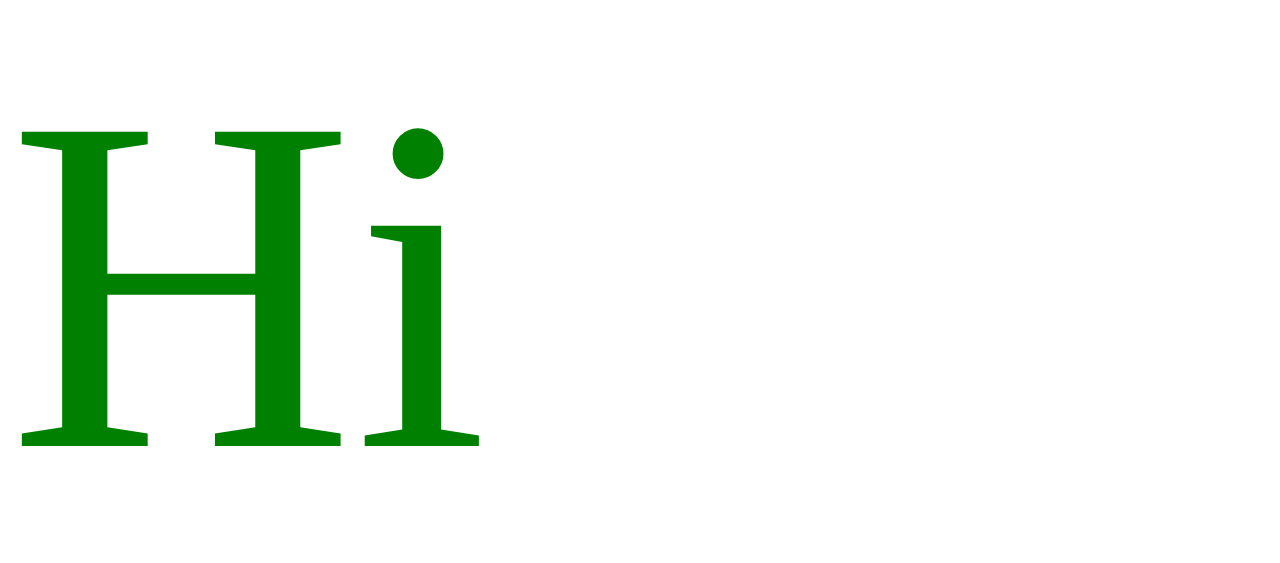
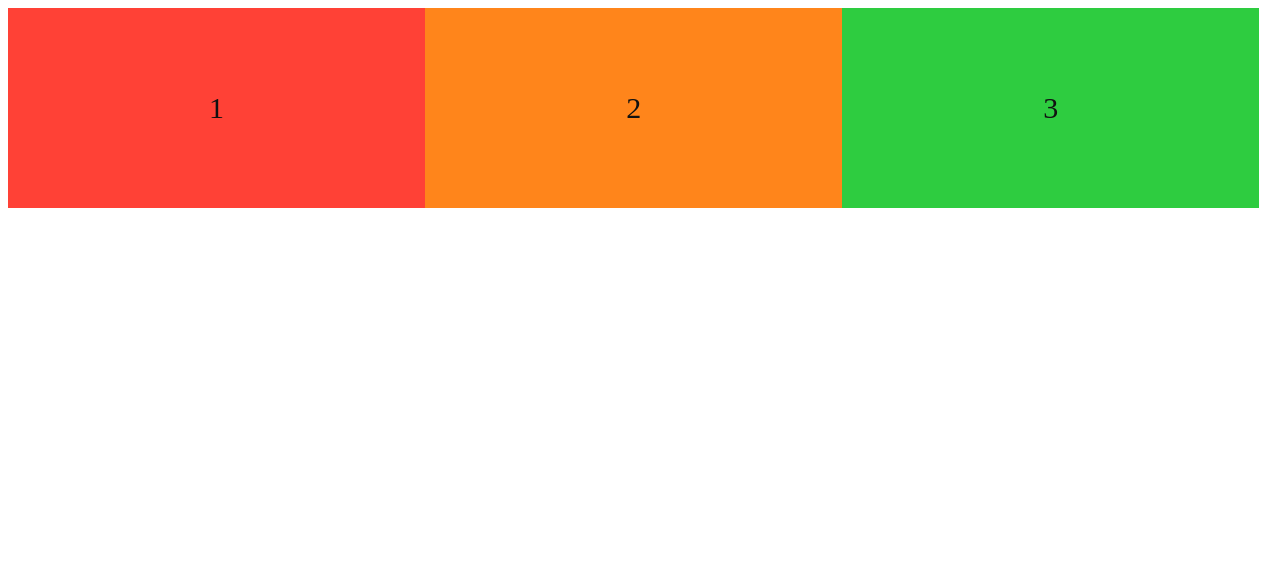
Before and after one commit to jagreehal/grunt-responsive-app, a website: page app/index.html in a window 1280 px wide. Drawn offline with Linux system fonts and the light colour scheme.

Commit message:
Release v0.0.5

```diff
--- a/app/index.html
+++ b/app/index.html
@@ -1,10 +1,15 @@
 <!DOCTYPE html>
 <html>
 <head>
+    <meta charset="utf-8">
+    <meta http-equiv="X-UA-Compatible" content="IE=edge">
     <title>Responsive App</title>
+    <meta name="viewport" content="width=device-width">
     <link rel="stylesheet" href="styles/style.css"/>
 </head>
 <body>
-Hi
+<div class="box red">1</div>
+<div class="box orange">2</div>
+<div class="box green">3</div>
 </body>
 </html>
--- a/app/styles/style.css
+++ b/app/styles/style.css
@@ -1,4 +1,39 @@
-body{
-    font-size:30em;
-    color:green;
+* {
+    box-sizing: border-box;
 }
+
+.box {
+    width: 100%;
+    height: 200px;
+    float: left;
+    display: flex;
+    justify-content: center;
+    align-items: center;
+    font-size: 30px;
+    color:#FFF;
+}
+
+.red {
+    background-color: #FF4136;
+}
+
+.orange {
+    background-color: #FF851B;
+}
+
+.green {
+    background-color: #2ECC40;
+}
+
+@media only screen and (min-width: 480px) {
+    .box {
+        width: 33%;
+        color:#7FDBFF;
+    }
+}
+
+@media only screen and (min-width: 768px) {
+    .box {
+        color:#111;
+    }
+}
--- a/package.json
+++ b/package.json
@@ -1,6 +1,6 @@
 {
 	"name": "grunt-responsive-app",
-	"version": "0.0.4",
+	"version": "0.0.5",
 	"description": "How to build a responsive web app using Grunt",
 	"main": "index.js",
 	"scripts": {
```
Also changed, not shown: README.md.
